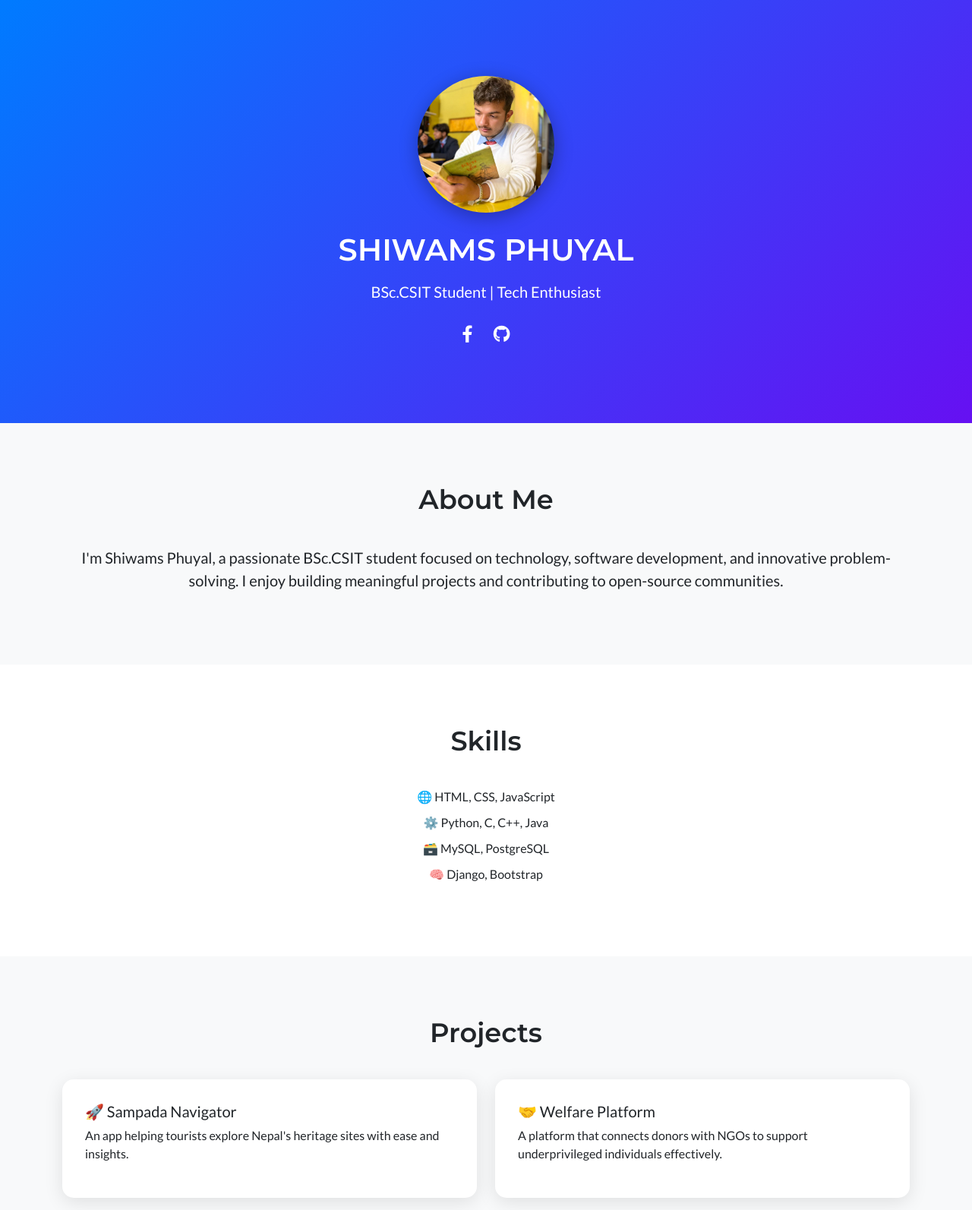
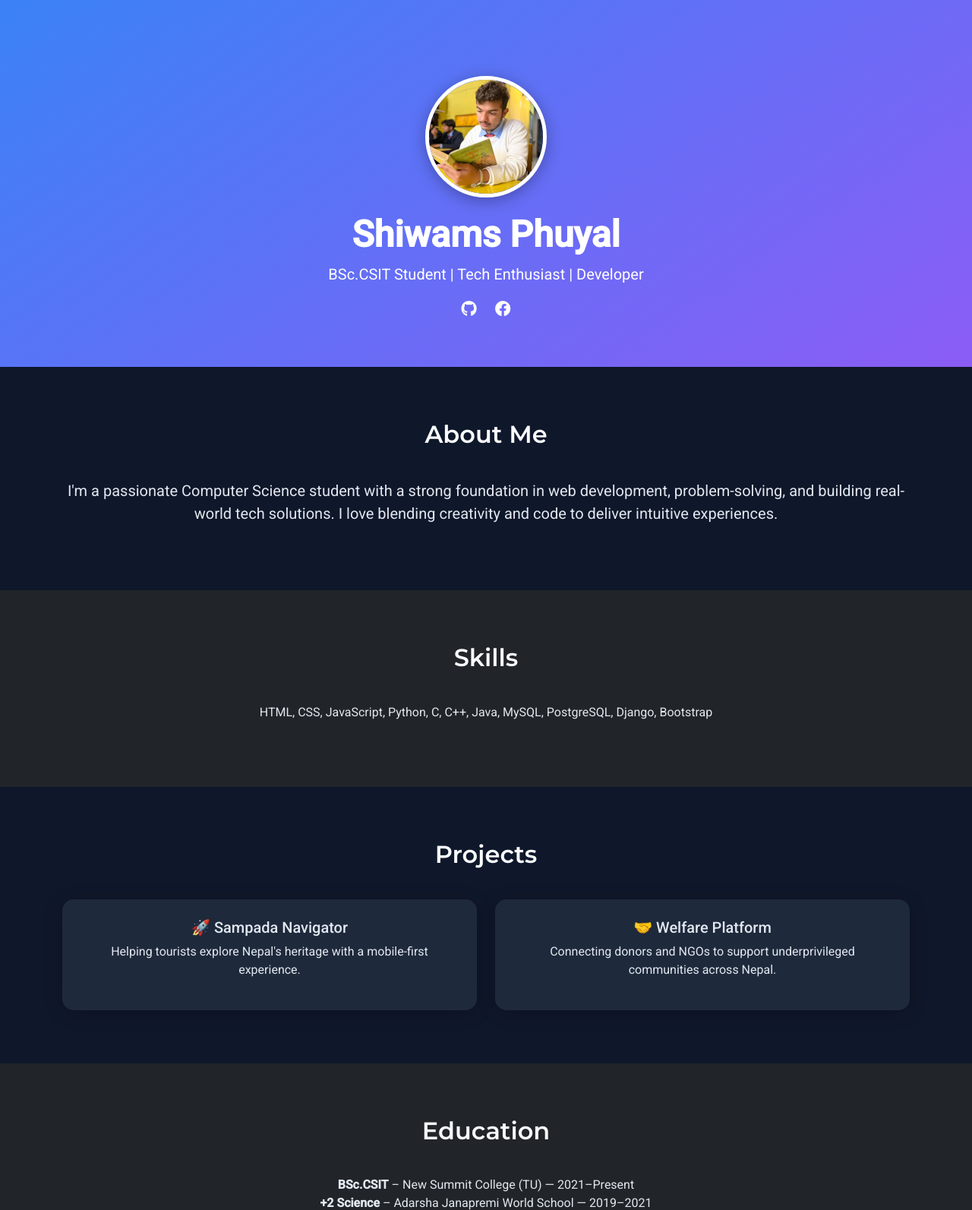
Before and after one commit to itsmeshiwams/shiwamsphuyal, a plain HTML site: page index.html in a window 1280 px wide. Shown: the top 1593 px of the page at 76% size. Drawn offline with nearby package versions, Linux system fonts and the light colour scheme.

Commit message:
Update index.html

```diff
--- a/index.html
+++ b/index.html
@@ -1,173 +1,132 @@
 <!DOCTYPE html>
 <html lang="en">
 <head>
-  <meta charset="utf-8" />
-  <meta name="viewport" content="width=device-width, initial-scale=1, shrink-to-fit=no" />
-  <meta name="description" content="Official Website of Shiwams Phuyal" />
-  <meta name="author" content="Shiwams Phuyal" />
-  <title>Shiwams Phuyal | Portfolio</title>
-  <link rel="icon" type="image/x-icon" href="assets/favicon.ico" />
-
-  <!-- Bootstrap & FontAwesome -->
-  <link href="https://cdn.jsdelivr.net/npm/bootstrap@5.0.2/dist/css/bootstrap.min.css" rel="stylesheet" />
-  <link rel="stylesheet" href="https://cdnjs.cloudflare.com/ajax/libs/font-awesome/6.0.0-beta3/css/all.min.css" />
-
-  <!-- Google Fonts -->
-  <link href="https://fonts.googleapis.com/css2?family=Montserrat:wght@600&family=Lato:wght@400;700&display=swap" rel="stylesheet" />
-
-  <!-- Custom Styling -->
+  <meta charset="UTF-8" />
+  <meta name="viewport" content="width=device-width, initial-scale=1.0" />
+  <title>Shiwams Phuyal | Tech Portfolio</title>
+  <link href="https://cdn.jsdelivr.net/npm/bootstrap@5.3.0/dist/css/bootstrap.min.css" rel="stylesheet">
+  <link href="https://cdnjs.cloudflare.com/ajax/libs/font-awesome/6.4.0/css/all.min.css" rel="stylesheet">
+  <link href="https://fonts.googleapis.com/css2?family=Montserrat:wght@600&family=Roboto:wght@400;500&display=swap" rel="stylesheet">
   <style>
     body {
-      font-family: 'Lato', sans-serif;
+      font-family: 'Roboto', sans-serif;
+      background: #0f172a;
+      color: #e2e8f0;
       scroll-behavior: smooth;
-      background-color: #f8f9fa;
     }
-
-    h2, h1 {
-      font-family: 'Montserrat', sans-serif;
-      font-weight: 600;
-    }
-
-    section {
-      padding: 80px 0;
-    }
-
-    .masthead {
-      background: linear-gradient(135deg, #007bff, #6610f2);
+    header {
+      background: linear-gradient(145deg, #3b82f6, #8b5cf6);
       color: white;
       text-align: center;
-      padding: 100px 20px;
+      padding: 100px 20px 60px;
     }
-
-    .masthead-avatar {
-      width: 180px;
-      height: 180px;
+    .avatar {
+      width: 160px;
+      height: 160px;
       object-fit: cover;
       border-radius: 50%;
-      box-shadow: 0 5px 25px rgba(0, 0, 0, 0.3);
-      margin-bottom: 25px;
+      border: 5px solid white;
+      box-shadow: 0 4px 20px rgba(0, 0, 0, 0.3);
+      margin-bottom: 20px;
     }
-
     nav a {
       color: white;
-      font-size: 1.4rem;
-      margin: 0 12px;
-      transition: transform 0.3s ease;
+      font-size: 1.3rem;
+      margin: 0 10px;
+      transition: color 0.3s ease;
     }
-
     nav a:hover {
-      transform: scale(1.2);
+      color: #facc15;
     }
-
+    section {
+      padding: 70px 0;
+    }
     .section-title {
-      font-size: 2.2rem;
+      font-family: 'Montserrat', sans-serif;
+      font-size: 2rem;
+      font-weight: 600;
+      color: #f8fafc;
       margin-bottom: 40px;
     }
-
-    .project-card, .contact-form {
-      background: white;
+    .card-custom {
+      background-color: #1e293b;
+      border: none;
       border-radius: 15px;
-      padding: 30px;
-      box-shadow: 0 6px 25px rgba(0,0,0,0.1);
-      transition: transform 0.3s ease;
+      padding: 25px;
+      box-shadow: 0 4px 25px rgba(0, 0, 0, 0.2);
     }
-
-    .project-card:hover {
-      transform: translateY(-5px);
-    }
-
-    ul.list-unstyled li {
-      margin-bottom: 10px;
-    }
-
     .contact-form input,
     .contact-form textarea {
       border-radius: 10px;
-      padding: 12px 15px;
+      border: 1px solid #475569;
+      background-color: #0f172a;
+      color: #f1f5f9;
     }
-
-    .resume-btn {
-      padding: 12px 30px;
+    .btn-glow {
+      background: #3b82f6;
+      color: white;
+      border: none;
+      padding: 12px 25px;
       border-radius: 30px;
-      font-size: 1.1rem;
+      font-weight: 500;
+      box-shadow: 0 0 10px rgba(59, 130, 246, 0.6);
+      transition: transform 0.2s;
     }
-
+    .btn-glow:hover {
+      transform: scale(1.05);
+    }
     footer {
-      background: #212529;
-      color: #bbb;
+      background: #0f172a;
+      text-align: center;
+      color: #94a3b8;
       padding: 25px 0;
-      text-align: center;
-    }
-
-    @media (max-width: 768px) {
-      .masthead-avatar {
-        width: 140px;
-        height: 140px;
-      }
+      font-size: 0.9rem;
     }
   </style>
 </head>
-
 <body>
-
-<!-- Masthead -->
-<header class="masthead">
-  <div class="container">
-    <img class="masthead-avatar" src="brp.jpg" alt="Shiwams Avatar" />
-    <h1 class="text-uppercase mb-3">Shiwams Phuyal</h1>
-    <p class="lead mb-4">BSc.CSIT Student | Tech Enthusiast</p>
+  <header>
+    <img src="brp.jpg" alt="Shiwams Phuyal" class="avatar">
+    <h1 class="display-5 fw-bold">Shiwams Phuyal</h1>
+    <p class="lead">BSc.CSIT Student | Tech Enthusiast | Developer</p>
     <nav>
-      <a href="http://facebook.com/shiwamsphuyalofficial"><i class="fab fa-facebook-f"></i></a>
-      <a href="http://github.com/shiwamsphuyalofficial"><i class="fab fa-github"></i></a>
+      <a href="https://github.com/shiwamsphuyalofficial"><i class="fab fa-github"></i></a>
+      <a href="https://facebook.com/shiwamsphuyalofficial"><i class="fab fa-facebook"></i></a>
     </nav>
-  </div>
   </header>
 
-<!-- About Section -->
-<section id="about" class="bg-light">
-  <div class="container text-center">
+  <section id="about" class="text-center container">
     <h2 class="section-title">About Me</h2>
-    <p class="lead">I'm Shiwams Phuyal, a passionate BSc.CSIT student focused on technology, software development, and innovative problem-solving. I enjoy building meaningful projects and contributing to open-source communities.</p>
+    <p class="lead">I'm a passionate Computer Science student with a strong foundation in web development, problem-solving, and building real-world tech solutions. I love blending creativity and code to deliver intuitive experiences.</p>
+  </section>
+
+  <section id="skills" class="bg-dark text-center">
+    <div class="container">
+      <h2 class="section-title">Skills</h2>
+      <p>HTML, CSS, JavaScript, Python, C, C++, Java, MySQL, PostgreSQL, Django, Bootstrap</p>
     </div>
   </section>
 
-<!-- Skills Section -->
-<section id="skills" class="bg-white">
-  <div class="container text-center">
-    <h2 class="section-title">Skills</h2>
-    <ul class="list-unstyled">
-      <li>🌐 HTML, CSS, JavaScript</li>
-      <li>⚙️ Python, C, C++, Java</li>
-      <li>🗃️ MySQL, PostgreSQL</li>
-      <li>🧠 Django, Bootstrap</li>
-    </ul>
-  </div>
-</section>
-
-<!-- Projects Section -->
-<section id="projects" class="bg-light">
-  <div class="container">
-    <h2 class="section-title text-center">Projects</h2>
+  <section id="projects" class="text-center container">
+    <h2 class="section-title">Projects</h2>
     <div class="row g-4">
       <div class="col-md-6">
-        <div class="project-card">
+        <div class="card-custom">
           <h5>🚀 Sampada Navigator</h5>
-          <p>An app helping tourists explore Nepal's heritage sites with ease and insights.</p>
+          <p>Helping tourists explore Nepal's heritage with a mobile-first experience.</p>
         </div>
       </div>
       <div class="col-md-6">
-        <div class="project-card">
+        <div class="card-custom">
           <h5>🤝 Welfare Platform</h5>
-          <p>A platform that connects donors with NGOs to support underprivileged individuals effectively.</p>
-        </div>
+          <p>Connecting donors and NGOs to support underprivileged communities across Nepal.</p>
         </div>
       </div>
     </div>
   </section>
 
-<!-- Education Section -->
-<section id="education" class="bg-white">
-  <div class="container text-center">
+  <section id="education" class="bg-dark text-center">
+    <div class="container">
       <h2 class="section-title">Education</h2>
       <ul class="list-unstyled">
         <li><strong>BSc.CSIT</strong> – New Summit College (TU) — 2021–Present</li>
@@ -177,38 +136,30 @@
     </div>
   </section>
 
-<!-- Contact Section -->
-<section id="contact" class="bg-primary text-white">
-  <div class="container">
+  <section id="contact" class="container text-white">
     <h2 class="section-title text-center">Contact Me</h2>
-    <form action="https://formspree.io/f/yourformid" method="POST" class="mx-auto contact-form" style="max-width: 600px;">
+    <form class="contact-form mx-auto" style="max-width: 600px;">
       <div class="mb-3">
-        <input class="form-control" type="text" name="name" placeholder="Your Name" required />
+        <input type="text" class="form-control" placeholder="Your Name" required />
       </div>
       <div class="mb-3">
-        <input class="form-control" type="email" name="email" placeholder="Your Email" required />
+        <input type="email" class="form-control" placeholder="Your Email" required />
       </div>
       <div class="mb-3">
-        <textarea class="form-control" name="message" placeholder="Your Message" rows="5" required></textarea>
+        <textarea class="form-control" rows="5" placeholder="Your Message" required></textarea>
       </div>
-      <button class="btn btn-light w-100" type="submit">Send Message</button>
+      <button type="submit" class="btn-glow w-100">Send Message</button>
     </form>
-  </div>
   </section>
 
-<!-- Resume Section -->
-<section class="text-center bg-white">
-  <div class="container py-5">
-    <a class="btn btn-outline-dark resume-btn" href="assets/resume.pdf" download>📄 Download My Resume</a>
-  </div>
+  <section class="text-center py-5">
+    <a href="assets/resume.pdf" class="btn-glow" download>📄 Download My Resume</a>
   </section>
 
-<!-- Footer -->
   <footer>
-  <small>&copy; 2025 Shiwams Phuyal. All Rights Reserved.</small>
+    <small>&copy; 2025 Shiwams Phuyal. Crafted with ❤️ in Nepal.</small>
   </footer>
 
-<!-- Bootstrap Script -->
-<script src="https://cdn.jsdelivr.net/npm/bootstrap@5.0.2/dist/js/bootstrap.bundle.min.js"></script>
+  <script src="https://cdn.jsdelivr.net/npm/bootstrap@5.3.0/dist/js/bootstrap.bundle.min.js"></script>
 </body>
 </html>
```
Lines whose indentation alone changed are shown as unchanged.
